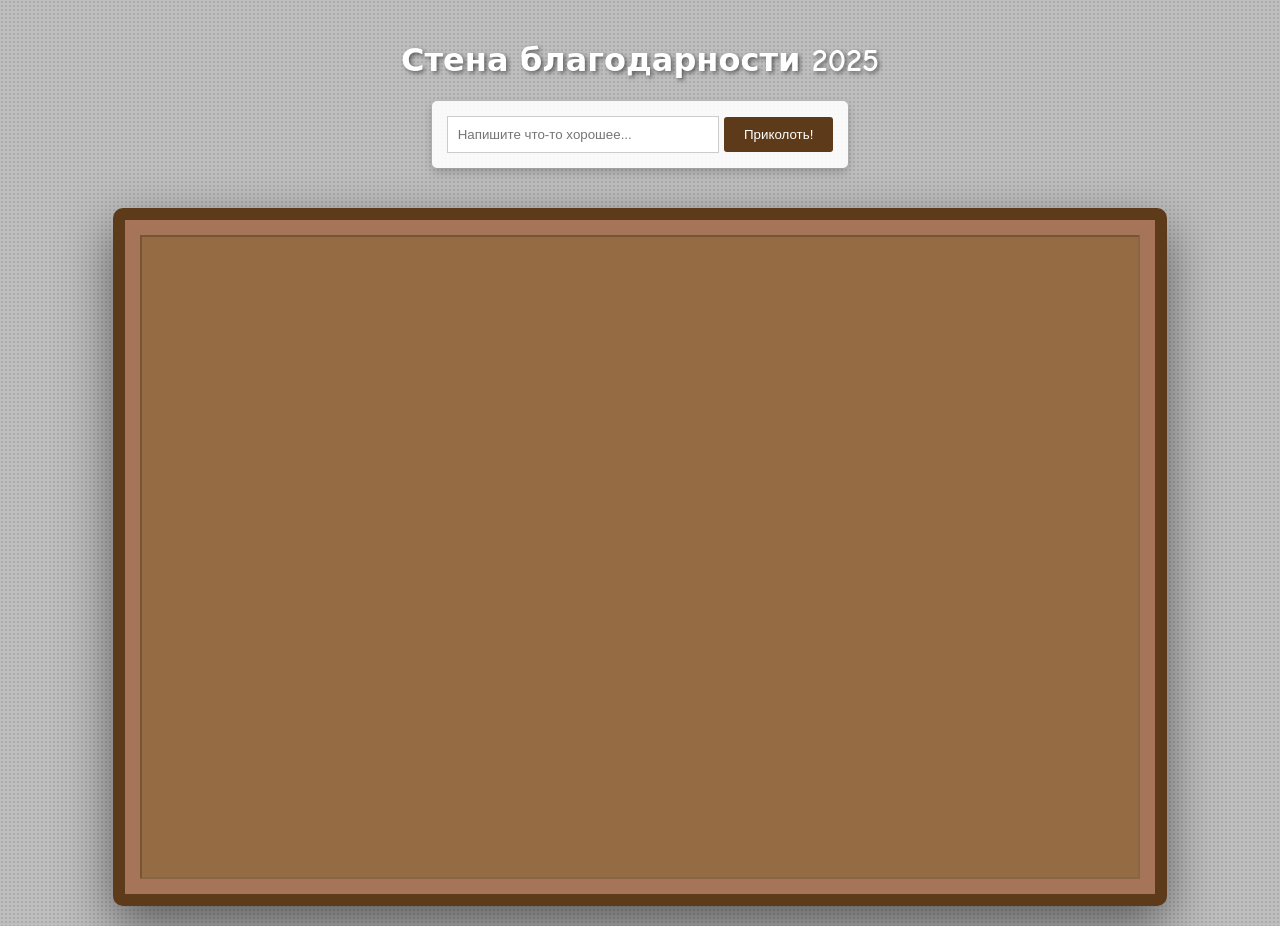
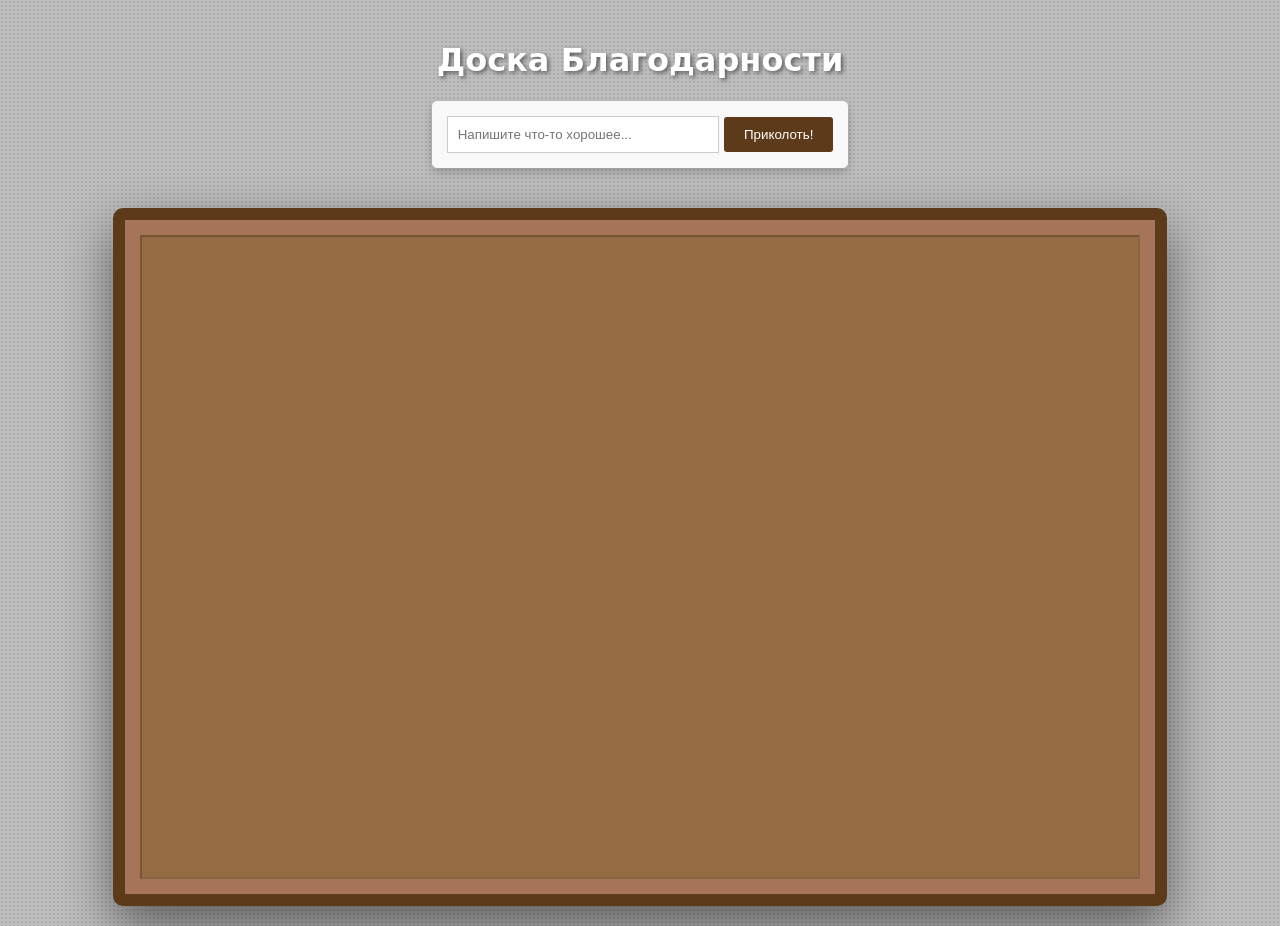
Before and after one commit to ma6veuy1hujdf/gratitude-wall, a plain HTML site: page index.html in a window 1280 px wide. Drawn offline with Linux system fonts and the light colour scheme.

Commit message:
Update index.html

```diff
--- a/index.html
+++ b/index.html
@@ -3,7 +3,7 @@
 <head>
     <meta charset="UTF-8">
     <meta name="viewport" content="width=device-width, initial-scale=1.0">
-    <title>Доска благодарности</title>
+    <title>Доска Благодарности</title>
     <style>
         body {
             margin: 0;
@@ -114,7 +114,7 @@
 <body>
 
     <header>
-        <h1>Стена благодарности 2025</h1>
+        <h1>Доска Благодарности </h1>
         <div class="input-panel">
             <input type="text" id="noteInput" placeholder="Напишите что-то хорошее...">
             <button onclick="addNote()">Приколоть!</button>
@@ -172,4 +172,5 @@
 </script>
 
 </body>
+
 </html>
```
